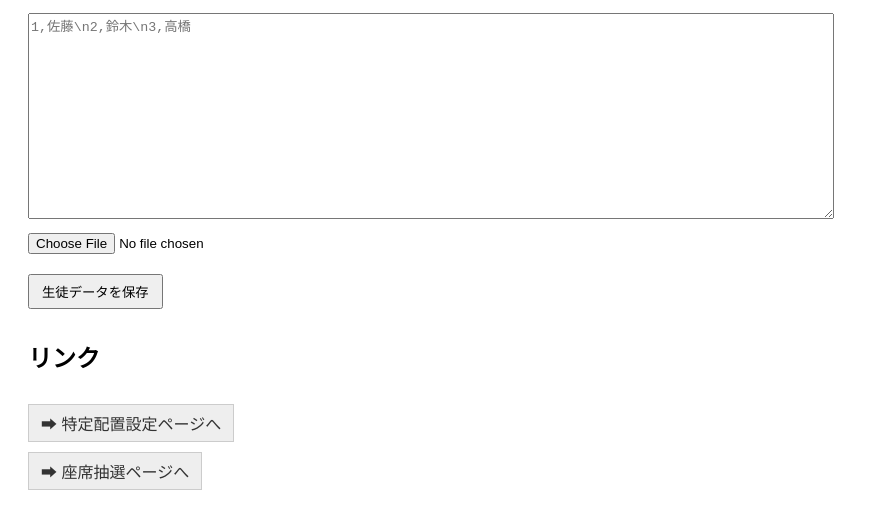
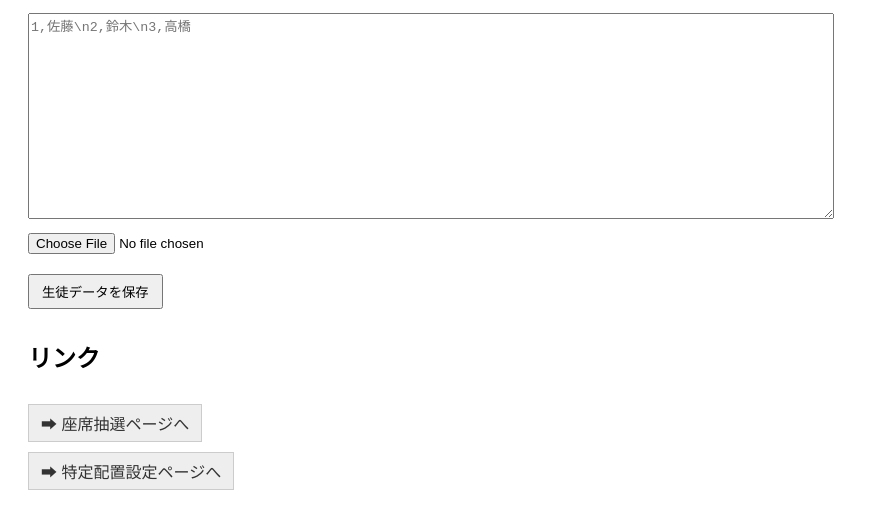
Before and after one commit to zawappu/zaseki_ensyutu, a plain HTML site: page seito.html in a window 1280 px wide. Shown: the part 168-696 px from the top of the page, without its empty margins (0-869 px from the left). Drawn offline with Linux system fonts and the light colour scheme.

Commit message:
Update seito.html

```diff
--- a/seito.html
+++ b/seito.html
@@ -23,8 +23,9 @@
   <button onclick="saveStudents()">生徒データを保存</button>
 
   <h2>リンク</h2>
-  <a href="tokutei.html">➡ 特定配置設定ページへ</a><br>
-  <a href="index.html">➡ 座席抽選ページへ</a>
+  <a href="index.html">➡ 座席抽選ページへ</a><br>
+  <a href="tokutei.html">➡ 特定配置設定ページへ</a>
+
 
   <script>
     function loadCSV(event) {
```
